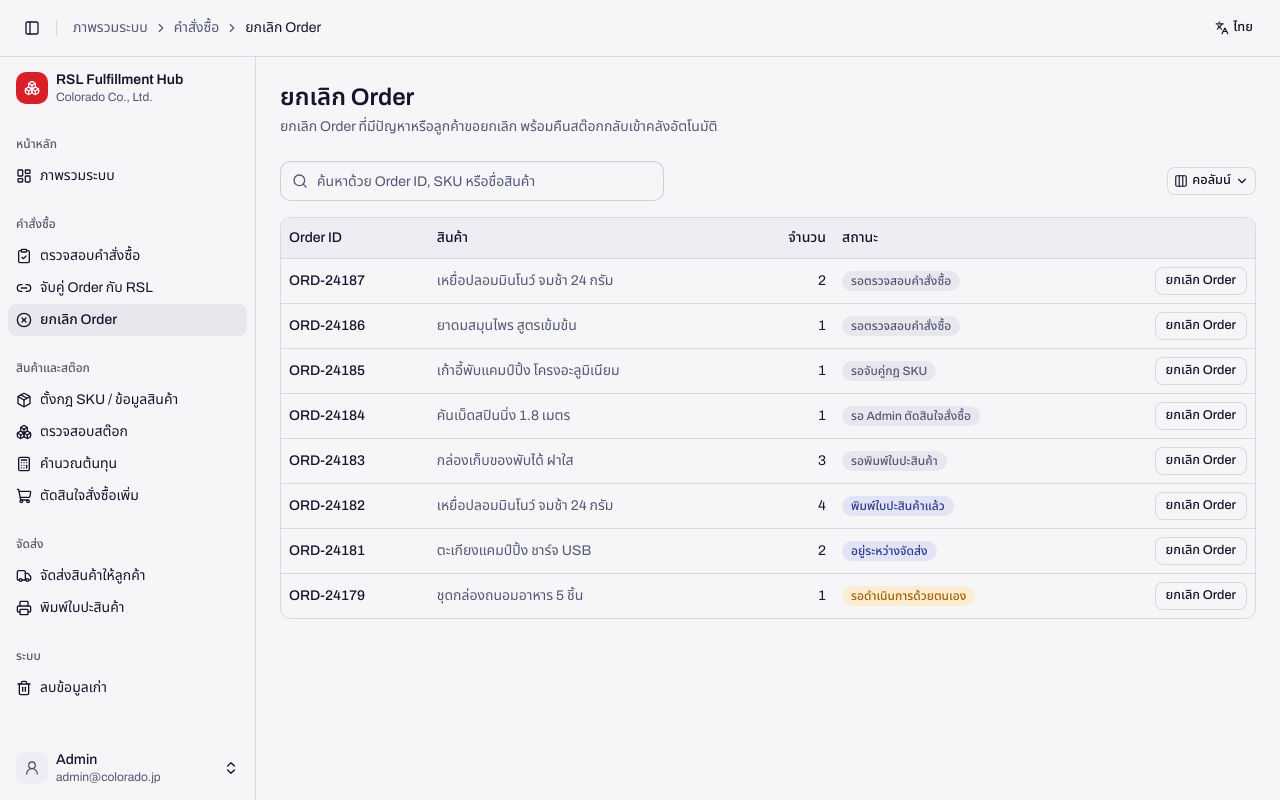
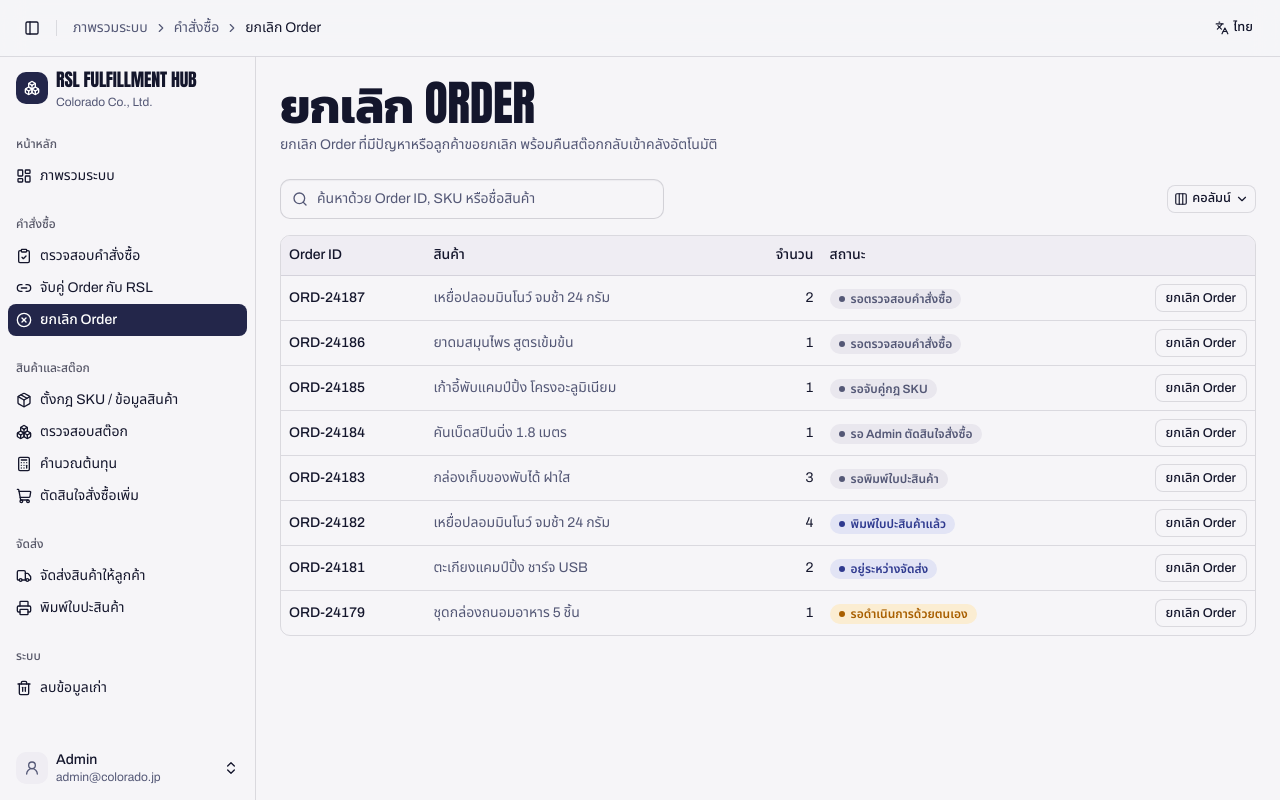
Before and after one commit to xbpkdi/01418321-final-project, a Next.js app: page /orders/cancel in a window 1280 px wide. Built offline with nearby package versions, Linux system fonts and the light colour scheme.

Commit message:
style: restyle the app shell, page header and status badge

```diff
--- a/src/components/app-shell/app-sidebar.tsx
+++ b/src/components/app-shell/app-sidebar.tsx
@@ -51,11 +51,11 @@ export function AppSidebar() {
           <SidebarMenuItem>
             <SidebarMenuButton size="lg" asChild>
               <Link href="/dashboard">
-                <div className="bg-primary text-primary-foreground flex aspect-square size-8 items-center justify-center rounded-lg">
+                <div className="bg-navy flex aspect-square size-8 items-center justify-center rounded-lg text-white">
                   <Boxes className="size-4" />
                 </div>
-                <div className="grid flex-1 text-left text-sm leading-tight">
-                  <span className="truncate font-semibold">
+                <div className="grid flex-1 text-left leading-tight">
+                  <span className="display truncate text-lg">
                     {t.app.name}
                   </span>
                   <span className="text-muted-foreground truncate text-xs">
@@ -81,6 +81,7 @@ export function AppSidebar() {
                     <SidebarMenuButton
                       asChild
                       isActive={pathname === item.href}
+                      className="data-[active=true]:bg-navy data-[active=true]:text-white data-[active=true]:hover:bg-navy data-[active=true]:hover:text-white"
                       tooltip={t.nav.items[item.titleKey]}
                     >
                       <Link href={item.href}>
--- a/src/components/app-shell/site-header.tsx
+++ b/src/components/app-shell/site-header.tsx
@@ -31,7 +31,7 @@ export function SiteHeader() {
   const current = group?.items.find((item) => item.href === pathname);
 
   return (
-    <header className="bg-background sticky top-0 z-50 flex w-full items-center border-b">
+    <header className="bg-background/80 sticky top-0 z-50 flex w-full items-center border-b backdrop-blur-md">
       <div className="flex h-(--header-height) w-full items-center gap-2 px-4">
         <Button
           className="h-8 w-8"
--- a/src/components/shared/page-header.tsx
+++ b/src/components/shared/page-header.tsx
@@ -10,9 +10,9 @@ export function PageHeader({
   return (
     <div className="flex flex-wrap items-start justify-between gap-4">
       <div>
-        <h1 className="text-2xl font-semibold">{title}</h1>
+        <h1 className="display text-[clamp(2rem,4vw,3rem)]">{title}</h1>
         {description && (
-          <p className="text-muted-foreground mt-1 text-sm">{description}</p>
+          <p className="text-muted-foreground mt-2 text-sm">{description}</p>
         )}
       </div>
       {action}
--- a/src/components/shared/status-badge.tsx
+++ b/src/components/shared/status-badge.tsx
@@ -26,8 +26,9 @@ export function StatusBadge({
   return (
     <Badge
       variant="secondary"
-      className={cn(TONE_CLASS[toneOf(status)], className)}
+      className={cn("gap-1.5 rounded-full font-semibold", TONE_CLASS[toneOf(status)], className)}
     >
+      <span aria-hidden className="size-1.5 rounded-full bg-current" />
       {t.statusLabel[status]}
     </Badge>
   );
```
